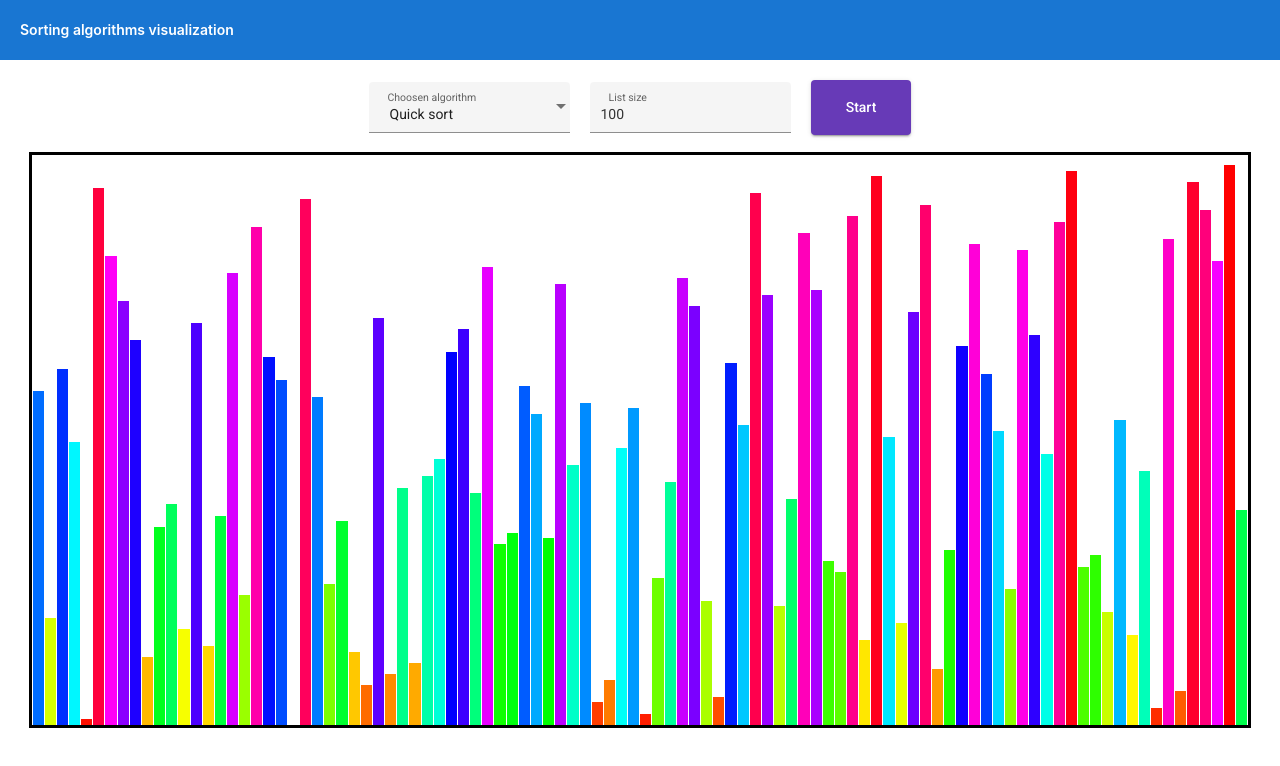
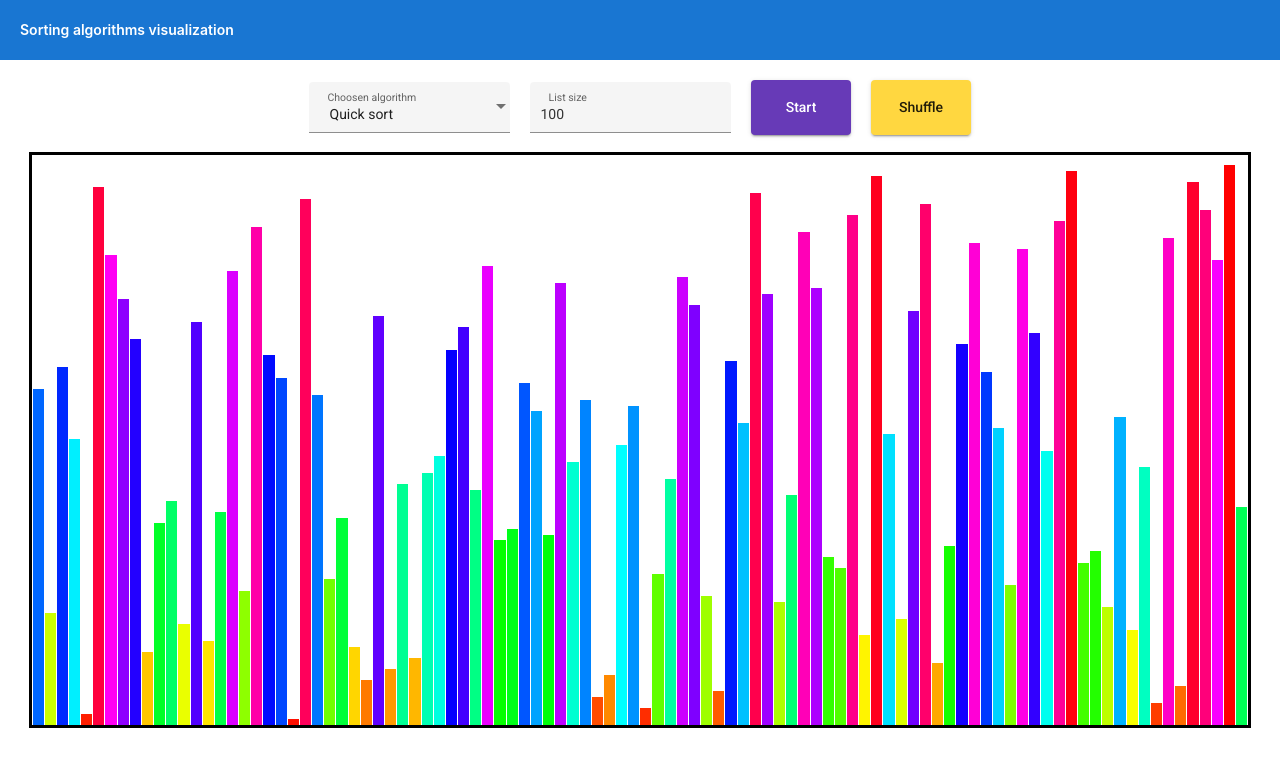
Before and after one commit to AdamZych333/Sorting-algorithms-visualization, an Angular app: page / in a window 1280 px wide. Shown: the top 766 px of the page. Built offline with nearby package versions, Linux system fonts and the light colour scheme.

Commit message:
added shuffle button

```diff
--- a/src/app/menu/menu.component.html
+++ b/src/app/menu/menu.component.html
@@ -13,4 +13,5 @@
         <mat-error *ngIf="selectedSize.invalid">Min size: {{MIN_SIZE}}</mat-error>
     </mat-form-field>
     <button mat-raised-button color="primary" class="start-btn" (click)="onStartClick()">Start</button>
+    <button mat-raised-button color="accent" class="shuffle-btn" (click)="onShuffleClick()">Shuffle</button>
 </div>
--- a/src/app/menu/menu.component.ts
+++ b/src/app/menu/menu.component.ts
@@ -30,4 +30,8 @@ export class MenuComponent {
     if(this.selectedSize.invalid || this.selectedSize.value == null) return;
     this.recordsService.createRecords(this.selectedSize.value);
    }
+
+   onShuffleClick(){
+    this.recordsService.shuffle()
+   }
 }
--- a/src/app/records.service.ts
+++ b/src/app/records.service.ts
@@ -13,7 +13,7 @@ export class RecordsService {
 
   createRecords(size: number = this.size){
     if(size > this.size){
-      let value = this.records.length;
+      let value = this.records.length+1;
       while(this.records.length < size){
         this.records.push(new Record(value++));
       }
```
